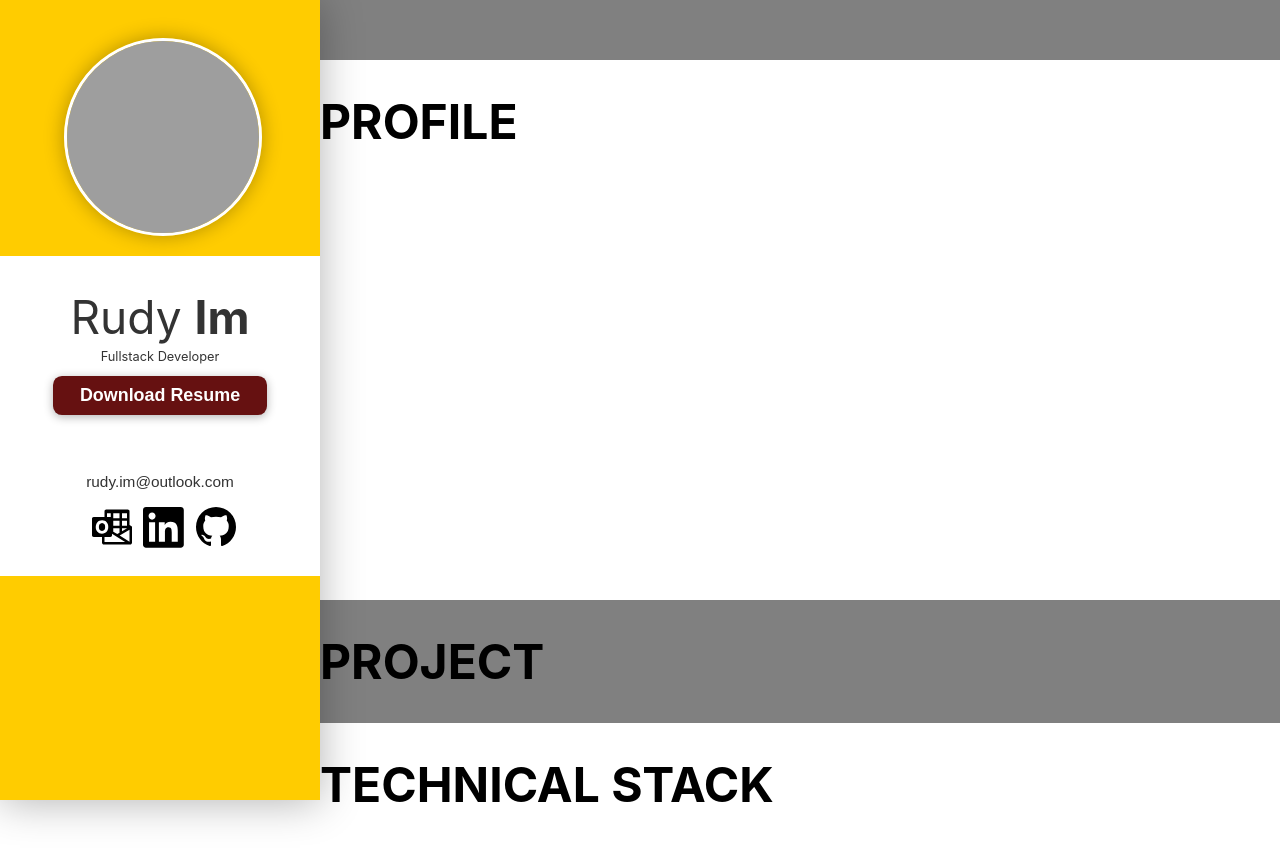
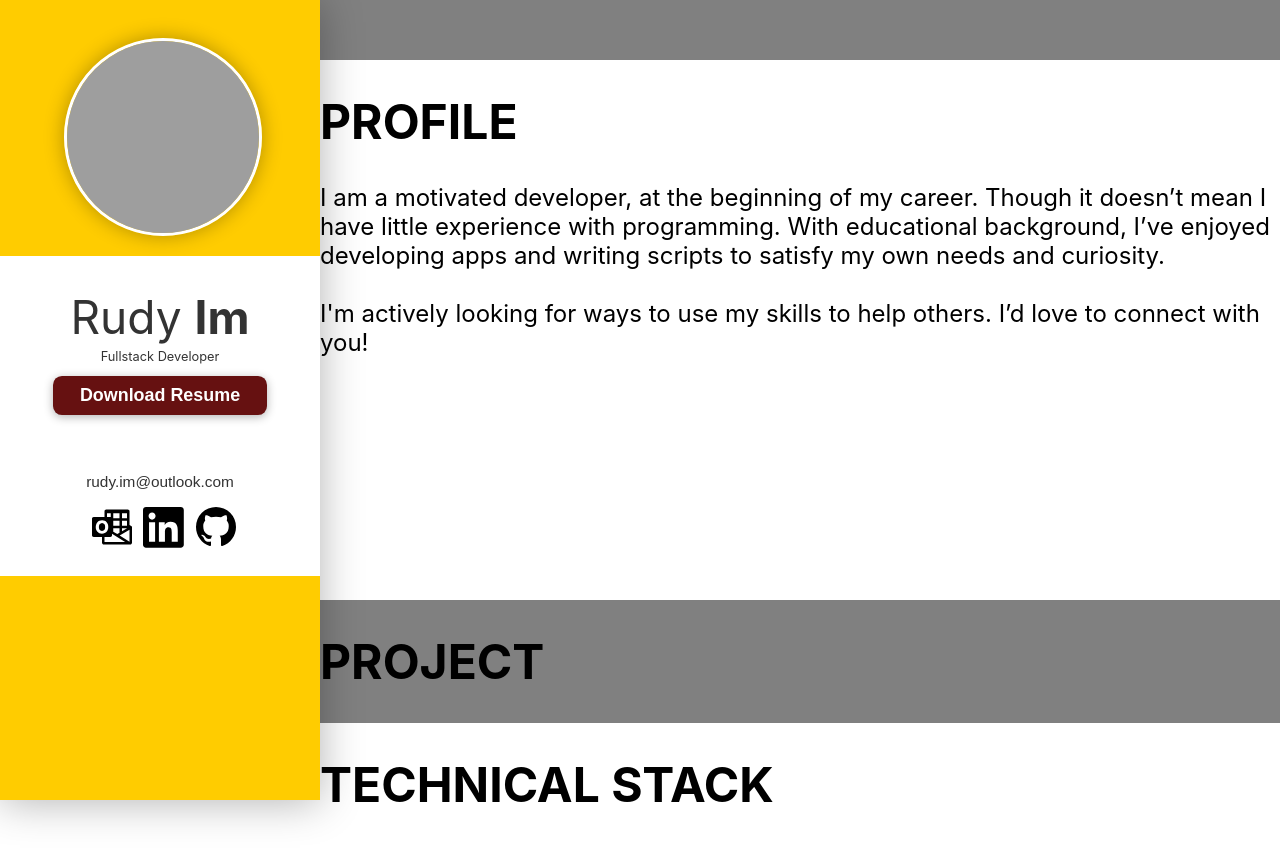
Before and after one commit to rudy-im/fullstack-portfolio, a React (Create React App) app: page / in a window 1280 px wide. Shown: the top 860 px of the page. Built offline with nearby package versions, Linux system fonts and the light colour scheme; grey boxes are pictures that could not be loaded.

Commit message:
profile paragraph

```diff
--- a/src/components/Main.js
+++ b/src/components/Main.js
@@ -32,6 +32,9 @@ const Main = () => {
 	  <div className="section top"></div>
 	  <div className="section white">
 		<h1>PROFILE</h1>
+		I am a motivated developer, at the beginning of my career. Though it doesn’t mean I have little experience with programming. With educational background, I’ve enjoyed developing apps and writing scripts to satisfy my own needs and curiosity.
+		<br /><br />
+		I'm actively looking for ways to use my skills to help others. I’d love to connect with you!
 	  </div>
 	  <div className="section"><h1>PROJECT</h1></div>
 	  <div className="section white"><h1>TECHNICAL STACK</h1></div>
```
